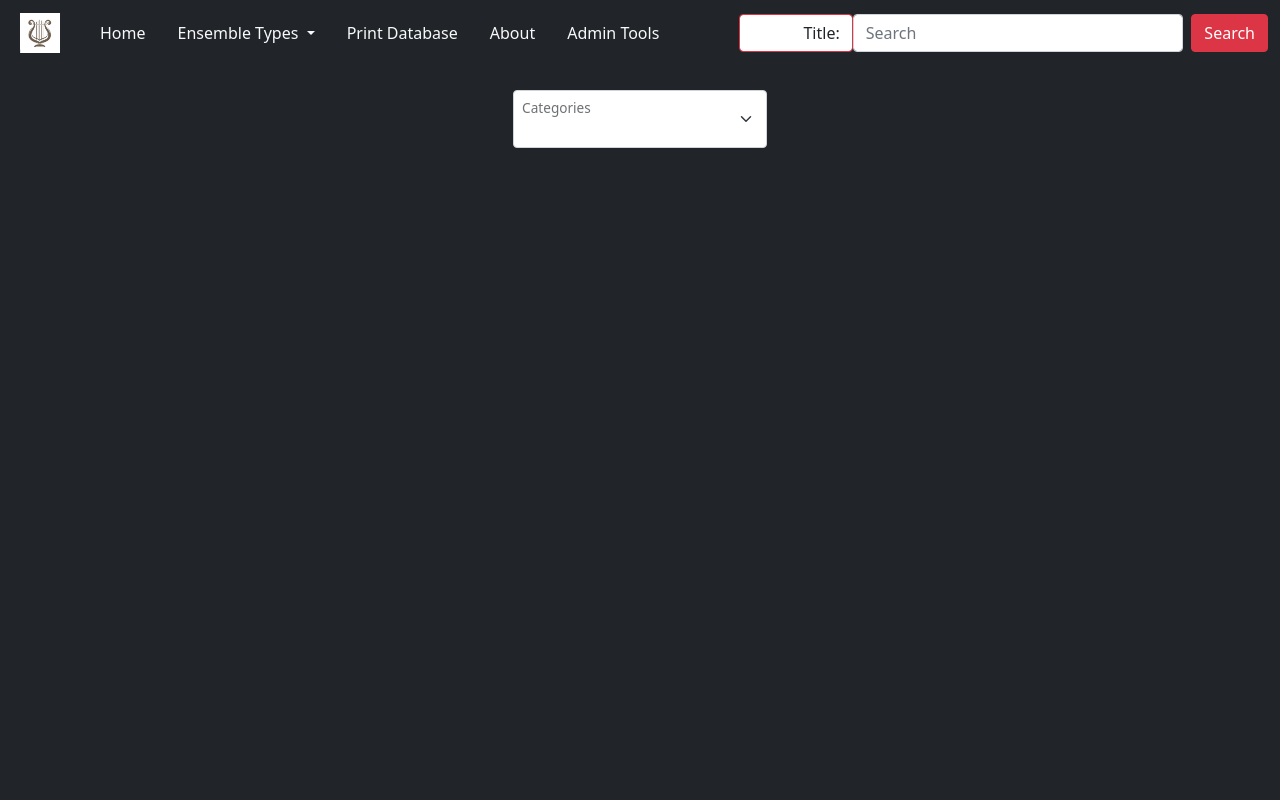
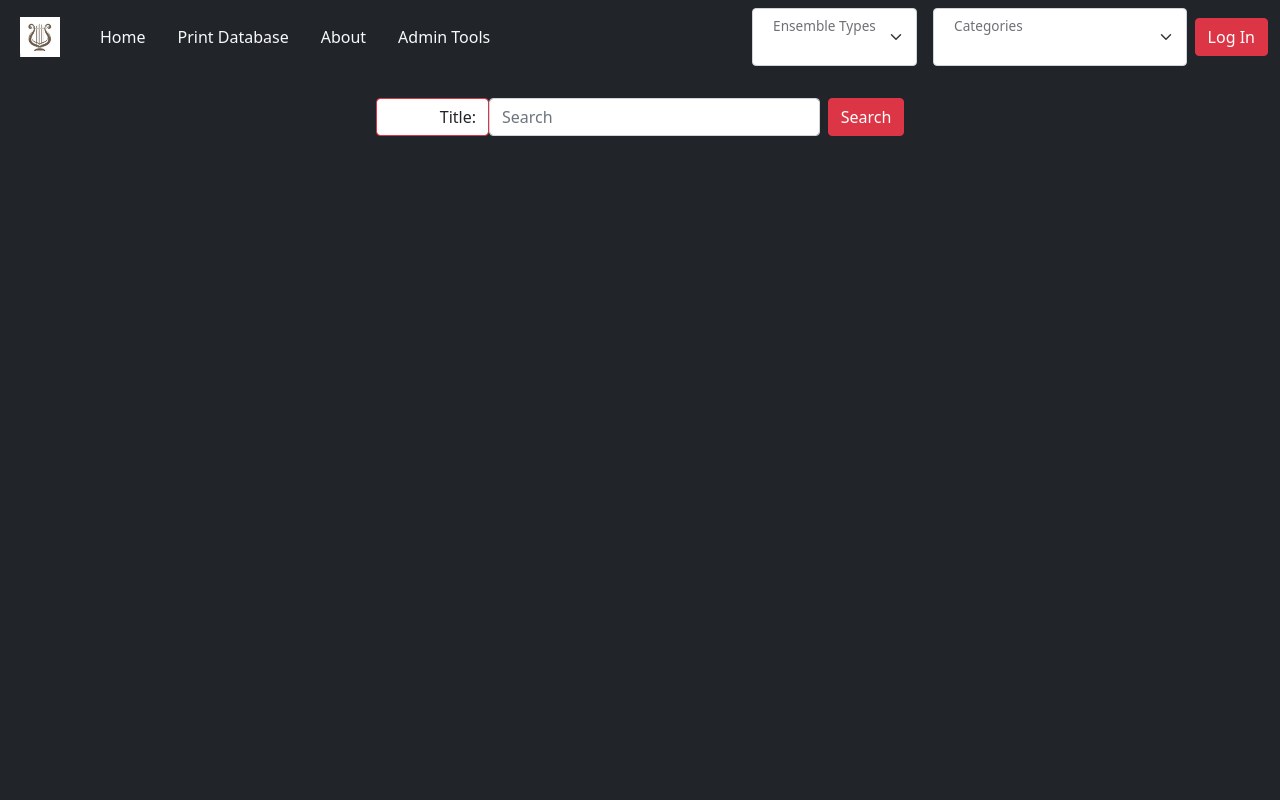
Before and after one commit to Akimori-236/bandLibCatalogue, a Flask app: page / in a window 1280 px wide. Run offline with Flask 2, Linux system fonts and the light colour scheme.

Commit message:
swapped search bar and category selector, converted ensemble dropdown to ensemble selector

```diff
--- a/elitelibFlask/static/main.js
+++ b/elitelibFlask/static/main.js
@@ -88,10 +88,26 @@ const deleteBtn = `<button type="button" class="btn btn-outline-danger">
     <span class="visually-hidden">Button</span>
 </button>`;
 
+// Show music by ensemble type
+function selectEnsemble() {
+    $('#categoryList').val('');
+    var ensembleID = $('#ensembleList').val();
+    var strHTMLcontent = ""; // insert search result
+    console.log("Getting Ensemble Type:" + String(ensembleID));
+    $.ajax({
+        url: '/ensemble/' + String(ensembleID),
+        type: 'GET',
+        dataType: 'json',
+        success: successDisplayTable,
+        error: showErrorMsg,
+    });
 
+    return false;
+}
 
 // Show music by category
 function selectCategory() {
+    $('#ensembleList').val('');
     var categoryID = $('#categoryList').val();
     var strHTMLcontent = ""; // insert search result
     console.log("Getting Category:" + String(categoryID));
@@ -187,7 +203,7 @@ function getMusicByCatNo() {
 // Display all music in a table
 function successDisplayTable(result) {
     sessionStorage.setItem("searchResult", result['Music']); // use this for print
-    console.log(sessionStorage.getItem("searchResult"))
+    // console.log(sessionStorage.getItem("searchResult"))
     $('#searchResults').html("");
     strHTMLcontent = "<a href='/print' class='btn btn-danger m-2'>Printable Version</a>" +
         "<table id='results' class='table table-bordered table-hover table-dark mx-2'>" +
@@ -206,7 +222,7 @@ function successDisplayTable(result) {
         "</thead>";
 
     var jObjects = result.Music;
-    console.log(jObjects);
+    // console.log(jObjects);
     if (jObjects.length > 0) { // Check if there are any results:
         for (var index in jObjects) {
             // Variables of each row
@@ -302,7 +318,7 @@ function showAbout() {
 
 // Error message
 function showErrorMsg(xhr, status, strErr) {
-  $('#searchResults').html('<div class="card bg-dark position-absolute top-50 start-50 translate-middle border border-danger rounded-3" style="width: 18rem;">' +
+  $('#searchResults').html('<div class="card bg-dark border border-danger rounded-3 mx-auto" style="width: 18rem;">' +
                             '<div class="card-body">' +
                             '<h5 class="card-title text-light text-center">'+ capitalise(status) +'</h5>' +
                             '<h6 class="card-subtitle mb-2 text-muted text-center">' + strErr + '</h6>' +
--- a/elitelibFlask/templates/index.html
+++ b/elitelibFlask/templates/index.html
@@ -5,6 +5,7 @@
 <script>
     $(function() {
         populateCategoryList('#categoryList');
+        populateEnsembleList('#ensembleList');
         console.log("Page loaded.");
     })
 </script>
@@ -17,14 +18,29 @@
 
 <!-- MAIN DISPLAY -->
 <div class="container-fluid w-100">
-    <!-- CATEGORY SELECTOR -->
     <div class="row mb-3 w-auto mx-auto">
-        <div class="form-floating w-auto mx-auto">
-            <select class="form-select" id="categoryList" onchange="selectCategory();">
-                <!-- Options populated on load -->
-            </select>
-            <label for="categoryList" class="form-label ms-2">Categories</label>
-        </div>
+        <!-- Search function -->
+        <form class="d-flex w-auto mx-auto my-auto" id="searchID" action="#" onsubmit="return searchMusic();">
+            <!--Search type selection-->
+            <div class="">
+                <select id="searchselectID" class="form-control text-end border border-danger rounded-start flex-shrink-1">
+                    <option value="title">Title:</option>
+                    <option value="comparr">Composer/Arranger:</option>
+                    <option value="publisher">Publisher:</option>
+                    <option value="feat">Featured Instrument:</option>
+                </select>
+                <!--<label for="searchselectID">Search by</label>-->
+            </div>
+            <!--Search input-->
+            <input
+                id="searchtextboxID"
+                class="form-control me-2"
+                type="text"
+                placeholder="Search"
+                aria-label="Search"
+            />
+            <input class="btn btn-danger" type="submit" value="Search"/>        <!--make it redirect to index everytime-->
+        </form>
     </div>
 
 
--- a/elitelibFlask/templates/navbar.html
+++ b/elitelibFlask/templates/navbar.html
@@ -28,79 +28,6 @@
                     <a class="nav-link text-light" aria-current="page" href="/">Home</a>
                 </li>
 
-
-
-                 <!--Ensemble Type Dropdown List-->
-                <li class="nav-item dropdown ms-3">
-                    <a class="nav-link active dropdown-toggle text-light"
-                        href="/"
-                        id="navbarDropdown"
-                        role="button"
-                        data-bs-toggle="dropdown"
-                        aria-expanded="false"
-                    >
-                        Ensemble Types
-                    </a>
-                    <ul class="dropdown-menu bg-dark" aria-labelledby="navbarDropdown">
-
-                        <li>
-                            <a
-                                class="dropdown-item text-light"
-                                onclick="getMusicByEnsembleType('CONCERT BAND')"
-                                >Concert Band</a>
-                        </li>
-                        <li>
-                            <a
-                                class="dropdown-item text-light"
-                                onclick="getMusicByEnsembleType('MARCHING BAND')"
-                                >Marching Band</a>
-                        </li>
-                        <li>
-                            <a
-                                class="dropdown-item text-light"
-                                onclick="getMusicByEnsembleType('SOLO')"
-                                >Solo</a>
-                        </li>
-                        <li>
-                            <a
-                                class="dropdown-item text-light"
-                                onclick="getMusicByEnsembleType('ENSEMBLE')"
-                                >Ensemble</a>
-                        </li>
-                        <li>
-                            <a
-                                class="dropdown-item text-light"
-                                onclick="getMusicByEnsembleType('BIG BAND')"
-                                >Big Band</a>
-                        </li>
-                        <li>
-                            <hr class="dropdown-divider text-light"/>
-                        </li>
-                        <li>
-                            <a
-                                class="dropdown-item text-light"
-                                onclick="getMusicByEnsembleType('STUDY')"
-                                >Study</a>
-                        </li>
-                        <li>
-                            <a
-                                class="dropdown-item text-light"
-                                onclick="getMusicByEnsembleType('REFERENCE')"
-                                >Reference</a>
-                        </li>
-                        <li>
-                            <hr class="dropdown-divider text-light"/>
-                        </li>
-                        <li>
-                            <a
-                                class="dropdown-item text-light"
-                                onclick="getMusicByEnsembleType('OTHERS')"
-                                >Others</a>
-                        </li>
-                    </ul>
-                </li>
-
-
                 <!-- 2nd nav link -->
                 <li class="nav-item ms-3">
                     <a href="/printdb" class="nav-link text-light" aria-current="page" >Print Database</a>
@@ -120,38 +47,38 @@
             </ul>
 
 
+            <!-- ENSEMBLE SELECTOR -->
+            <div class="form-floating w-auto mx-2">
+                <select class="form-select" id="ensembleList" onchange="selectEnsemble();">
+                    <!-- Options populated on load -->
+                </select>
+                <label for="ensembleList" class="form-label ms-2">Ensemble Types</label>
+            </div>
 
-            <!-- Search function -->
-            <form class="d-flex my-auto" id="searchID" action="#" onsubmit="return searchMusic();">
-                <!--Search type selection-->
-                <div class="">
-                    <select id="searchselectID" class="form-control text-end border border-danger rounded-start flex-shrink-1">
-                        <option value="title">Title:</option>
-                        <option value="comparr">Composer/Arranger:</option>
-                        <option value="publisher">Publisher:</option>
-                        <option value="feat">Featured Instrument:</option>
-                    </select>
-                    <!--<label for="searchselectID">Search by</label>-->
-                </div>
-                <!--Search input-->
-                <input
-                    id="searchtextboxID"
-                    class="form-control me-2"
-                    type="text"
-                    placeholder="Search"
-                    aria-label="Search"
-                />
-                <input class="btn btn-danger" type="submit" value="Search"/>        <!--make it redirect to index everytime-->
-            </form>
+            <!-- CATEGORY SELECTOR -->
+            <div class="form-floating w-auto mx-2">
+                <select class="form-select" id="categoryList" onchange="selectCategory();">
+                    <!-- Options populated on load -->
+                </select>
+                <label for="categoryList" class="form-label ms-2">Categories</label>
+            </div>
+            <!--log in/out-->
+            <div id="loginbtn">
+                {% if session.username %}
+                    <span class="text-light">Logged in as {{session.username}} <a href="/logout" class="my-auto btn btn-primary">Log Out</a></span>
+                {% else %}
+                    <a href="/login" class="my-auto btn btn-danger">Log In</a>
+                {% endif %}
+            </div>
         </div>
     </div>
 </nav>
 
-<div id="logIndicator" class="row">
-    {% if session.username %}
-        <p class="col-auto ms-auto me-3">Logged in as {{session.username}} <a href="/logout" class="my-auto btn btn-primary">Log Out</a></p>
-    {% endif %}
-</div>
+<!--<div id="logIndicator" class="row">-->
+<!--    {% if session.username %}-->
+<!--        <p class="col-auto ms-auto me-3">Logged in as {{session.username}} <a href="/logout" class="my-auto btn btn-primary">Log Out</a></p>-->
+<!--    {% endif %}-->
+<!--</div>-->
 
 <!--flash message box-->
 <div class="row">
```
